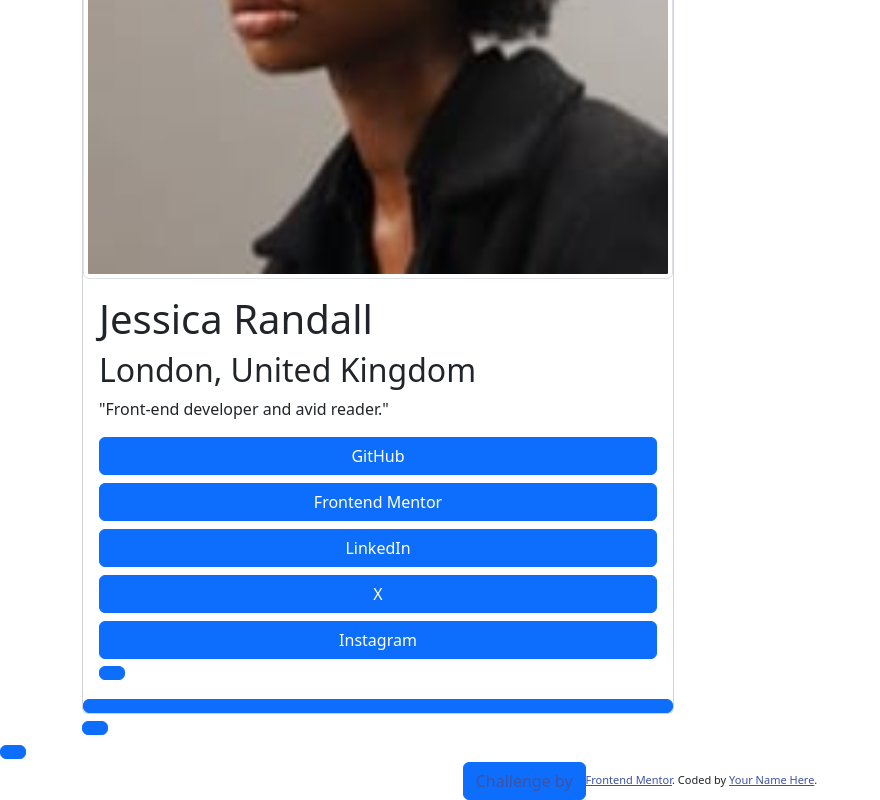
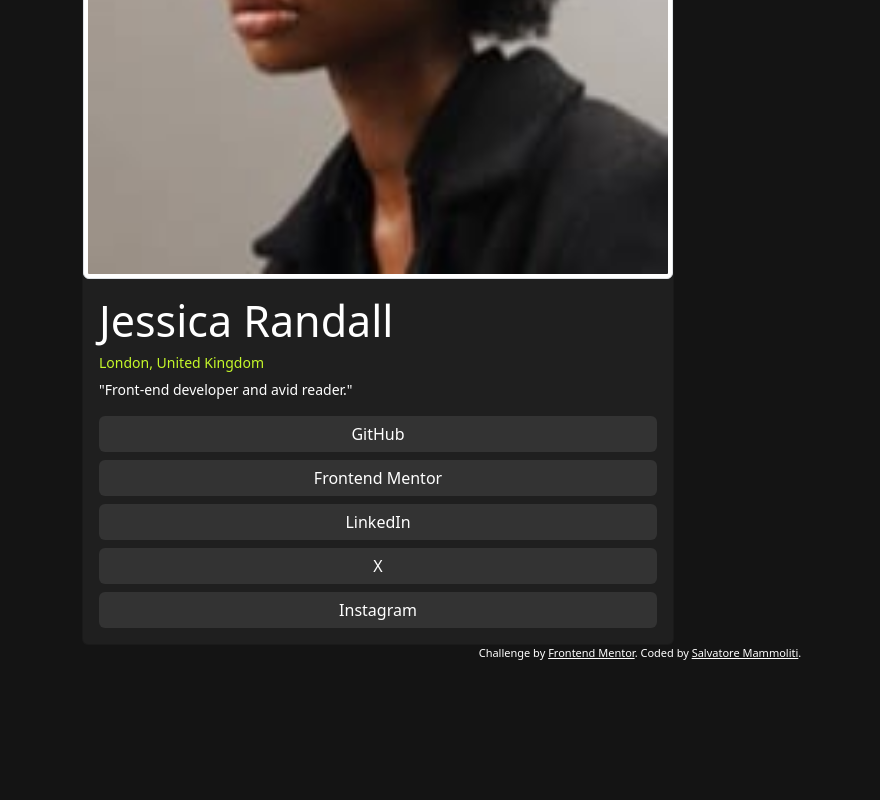
Before and after one commit to topcowmoo/bug-free-social-links, a plain HTML site: page index.html in a window 1280 px wide. Shown: the part 312-1112 px from the top of the page, without its empty margins (0-880 px from the left). After the commit the page ends 974 px from the top, so only its background shows below. Drawn offline with nearby package versions, Linux system fonts and the light colour scheme.

Commit message:
added various styles to match the mock up

```diff
--- a/css/style.css
+++ b/css/style.css
@@ -0,0 +1,38 @@
+.custom-btn {
+    background: hsl(0, 0%, 20%);
+    color: hsl(0, 0%, 100%);
+    border: none;
+    cursor: pointer;
+    transition: background-color 0.5s, color 0.5s;
+}
+
+.custom-btn:hover {
+    background-color: hsl(75, 94%, 57%);
+    color: black;
+}
+
+.card-text {
+    font-size: 14px;
+}
+
+.card-title {
+    font-size: 43px;
+}
+
+.sub-title {
+    font-size: 14px;
+    color: hsl(75, 94%, 57%);
+}
+
+.card {
+    color: hsl(0, 0%, 100%);
+    background-color: hsl(0, 0%, 12%)
+}
+
+body {
+    background-color: hsl(0, 0%, 8%);
+}
+
+.attribution {
+    color: hsl(0, 0%, 100%);
+}
--- a/index.html
+++ b/index.html
@@ -2,17 +2,18 @@
 <html lang="en">
 <head>
   <meta charset="UTF-8">
-  <meta name="viewport" content="width=device-width, initial-scale=1.0"> <!-- displays site properly based on user's device -->
-
+  <meta name="viewport" content="width=device-width, initial-scale=1.0">
   <link rel="icon" type="image/png" sizes="32x32" href="./images/favicon-32x32.png">
-
-  <title>Frontend Mentor | Social links profile</title>
+  <title>Frontend Mentor | Bug Free Social Links Profile</title>
   <link href="https://cdn.jsdelivr.net/npm/bootstrap@5.3.2/dist/css/bootstrap.min.css" rel="stylesheet" integrity="sha384-T3c6CoIi6uLrA9TneNEoa7RxnatzjcDSCmG1MXxSR1GAsXEV/Dwwykc2MPK8M2HN" crossorigin="anonymous">
+  <link rel="preconnect" href="https://fonts.googleapis.com">
+  <link rel="preconnect" href="https://fonts.gstatic.com" crossorigin>
+  <link href="https://fonts.googleapis.com/css2?family=Inter:wght@100..900&display=swap" rel="stylesheet">
   <link rel="stylesheet" href="./css/style.css">
   <!-- Feel free to remove these styles or customise in your own stylesheet 👍 -->
   <style>
     .attribution { font-size: 11px; text-align: center; }
-    .attribution a { color: hsl(228, 45%, 44%); }
+    .attribution a { color: hsl(0, 0%, 100%); }
   </style>
 </head>
 <body>
@@ -25,21 +26,18 @@
           <h2 class="sub-title">London, United Kingdom</h2>
         <p class="card-text">"Front-end developer and avid reader."</p>
         <div class="d-grid gap-2">
-          <a class="btn btn-primary" href="https://github.com/topcowmoo" target="_blank">GitHub</a>
-          <a class="btn btn-primary" href="https://www.frontendmentor.io/profile/topcowmoo" target="_blank">Frontend Mentor</button>
-          <a class="btn btn-primary" href="https://www.linkedin.com/in/salvatore-mammoliti-694b6b28b/" target="_blank">LinkedIn</button>
-          <a class="btn btn-primary" href="https://twitter.com/github" target="_blank">X</button>
-          <a class="btn btn-primary" href="https://www.instagram.com/w3schools.com_official/?hl=en" target="_blank">Instagram</button>
+          <a class="btn btn-primary custom-btn" href="https://github.com/topcowmoo" target="_blank">GitHub</a>
+          <a class="btn btn-primary custom-btn" href="https://www.frontendmentor.io/profile/topcowmoo" target="_blank">Frontend Mentor</a>
+          <a class="btn btn-primary custom-btn" href="https://www.linkedin.com/in/salvatore-mammoliti-694b6b28b/" target="_blank">LinkedIn</a>
+          <a class="btn btn-primary custom-btn" href="https://twitter.com/github" target="_blank">X</a>
+          <a class="btn btn-primary custom-btn" href="https://www.instagram.com/w3schools.com_official/?hl=en" target="_blank">Instagram</a>
         </div>
       </div>
     </div>
   </div>
-
-
-
   <div class="attribution">
     Challenge by <a href="https://www.frontendmentor.io?ref=challenge" target="_blank">Frontend Mentor</a>.
-    Coded by <a href="#">Your Name Here</a>.
+    Coded by <a href="https://github.com/topcowmoo">Salvatore Mammoliti</a>.
   </div>
 
   <script src="https://cdn.jsdelivr.net/npm/bootstrap@5.3.2/dist/js/bootstrap.bundle.min.js" integrity="sha384-C6RzsynM9kWDrMNeT87bh95OGNyZPhcTNXj1NW7RuBCsyN/o0jlpcV8Qyq46cDfL" crossorigin="anonymous"></script>
```
